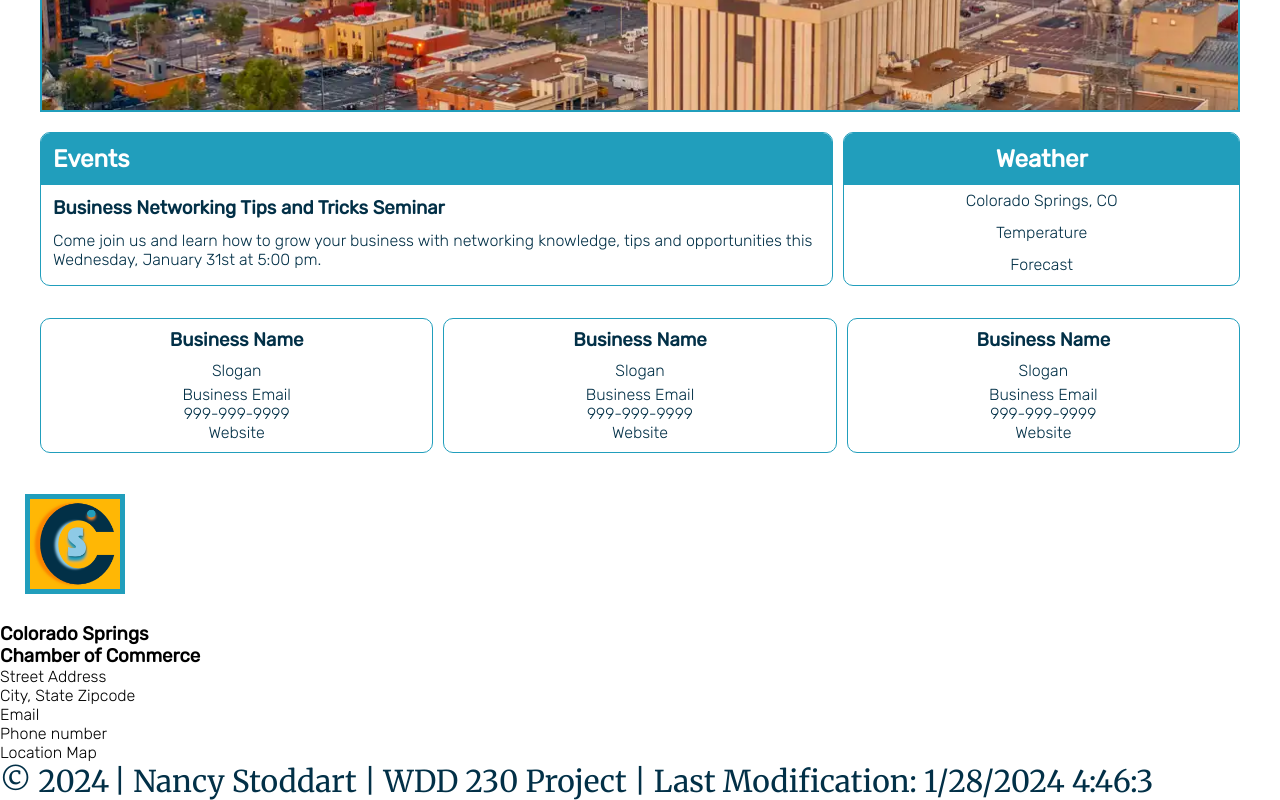
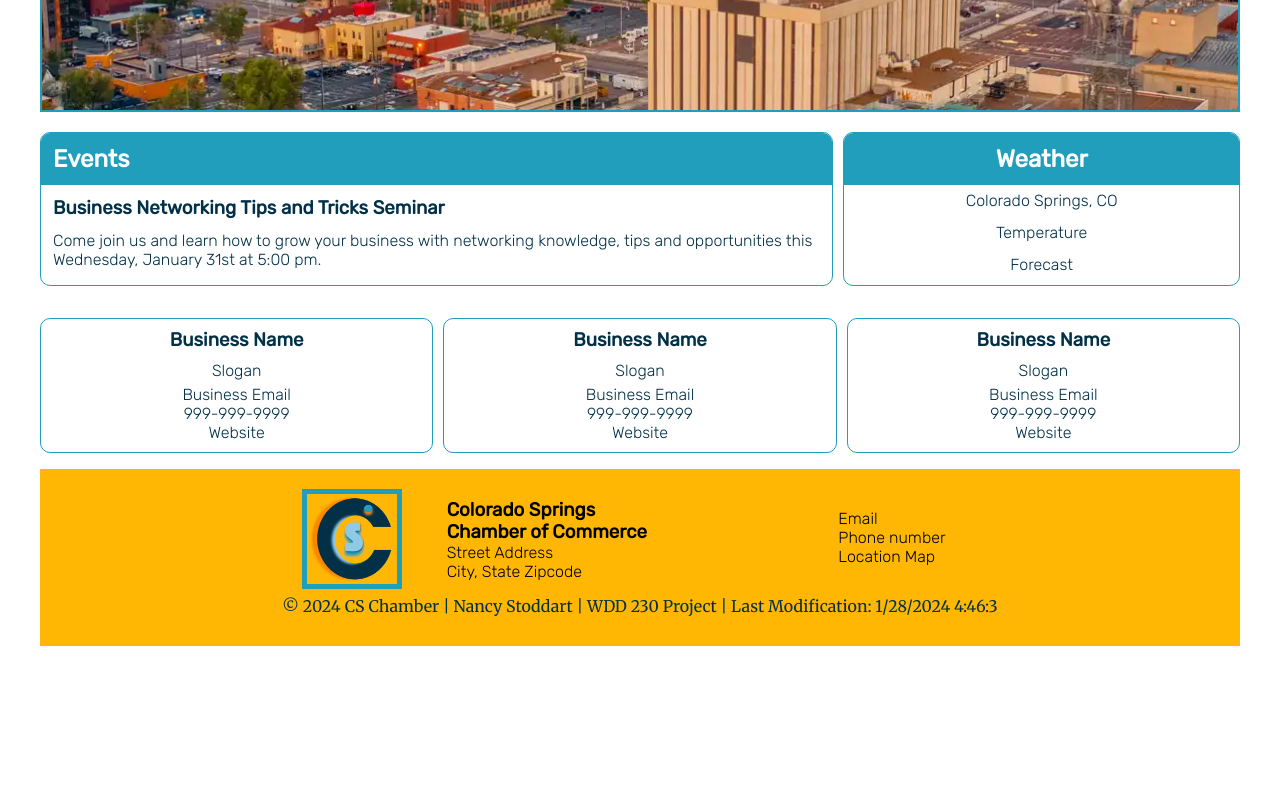
Before and after one commit to nstod2/wdd230, a plain HTML site: page chamber/index.html in a window 1280 px wide. Shown: the part 791-1591 px from the top of the page. After the commit the page ends 1437 px from the top, so only its background shows below. Drawn offline with Linux system fonts and the light colour scheme.

Commit message:
Changes to Homepage

```diff
--- a/chamber/index.html
+++ b/chamber/index.html
@@ -83,7 +83,9 @@
     </main>
     <footer>
         <div class="information">
-            <img src="images/cslogo.png" alt="Logo">
+            <div class="footlogo">
+                <img src="images/cslogo.png" alt="Logo">
+            </div>
             <div class="address">
                 <h3>Colorado Springs</h3>
                 <h3>Chamber of Commerce</h3>
@@ -96,8 +98,9 @@
                 <p>Location Map</p>
             </div>
         </div>
-        <p>
+        <p class="bottom">
             <span id="copyright"></span>
+            <span> CS Chamber </span>
             <span>| Nancy Stoddart | </span>
             <span>WDD 230 Project | </span>
             <span id="lastModified"></span>
--- a/chamber/styles/base.css
+++ b/chamber/styles/base.css
@@ -206,3 +206,7 @@ nav a:hover {
 .last {
     padding-bottom: 10px;
 }
+
+footer span {
+    font-size: 16px;
+}
--- a/chamber/styles/larger.css
+++ b/chamber/styles/larger.css
@@ -54,3 +54,44 @@
         column-gap: 10px;
         margin: 0 auto;
     }
+
+    footer {
+        max-width: 1200px;
+        margin: 0 auto;
+        background-color: #FFB703;
+        padding: 15px;
+    }
+
+    .information {
+        display: grid;
+        grid-template-columns: 2fr 2fr 2fr;
+        column-gap: 5px;
+        justify-content: center;
+    }
+
+    .footlogo {
+        position: relative;
+    }
+
+    .footlogo img {
+        position: absolute;
+        top: -20px;
+        right: 15px;
+    }
+
+    .address {
+        padding-top: 15px;
+    }
+
+    .contact {
+        padding-top: 25px;
+    }
+
+    .bottom {
+        text-align: center;
+        padding: 15px;
+    }
+
+
+
+}
--- a/styles/larger.css
+++ b/styles/larger.css
@@ -66,4 +66,6 @@
     #menu {
         display: none;
     }
+
+
 }
```
